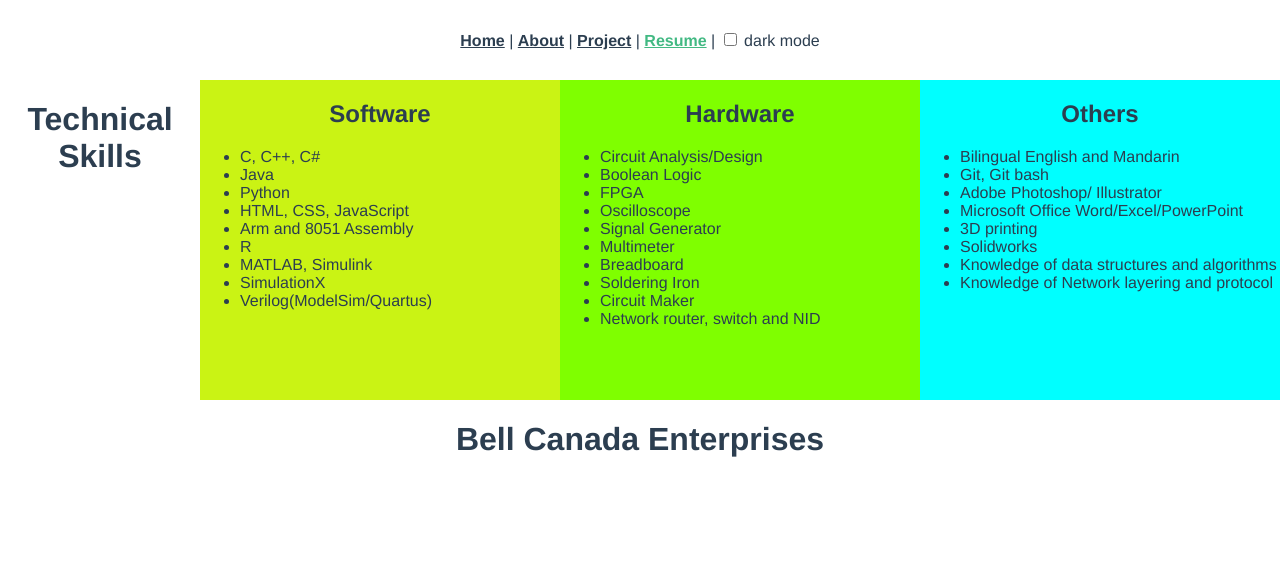
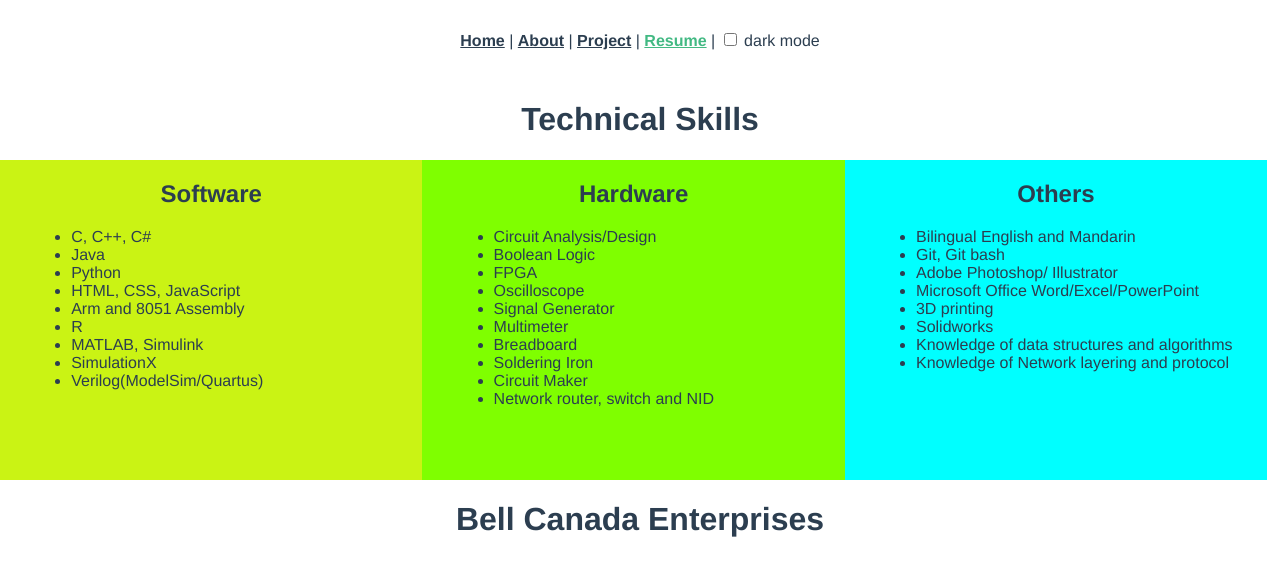
Before and after one commit to kingston0420/mywebsite, a Vue app: page /#/resume in a window 1280 px wide. Shown: the top 576 px of the page. Built offline with nearby package versions, Linux system fonts and the light colour scheme.

Commit message:
Update Resume.vue

```diff
--- a/src/views/Resume.vue
+++ b/src/views/Resume.vue
@@ -1,7 +1,7 @@
 <template>
   <div class="resume">
+    <h1>Technical Skills</h1>
     <div class="row">
-      <h1>Technical Skills</h1>
       <div class="c" id="software">
         <h2>Software</h2>
         <ul>
```
